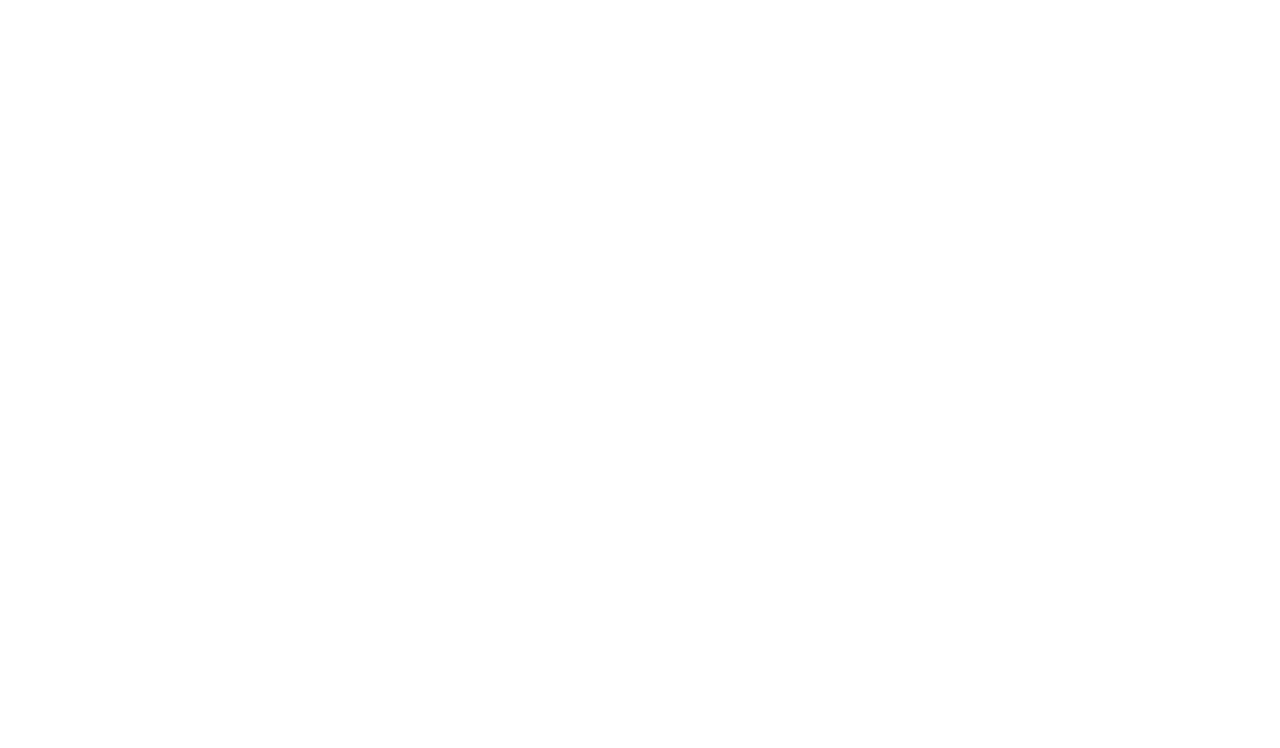
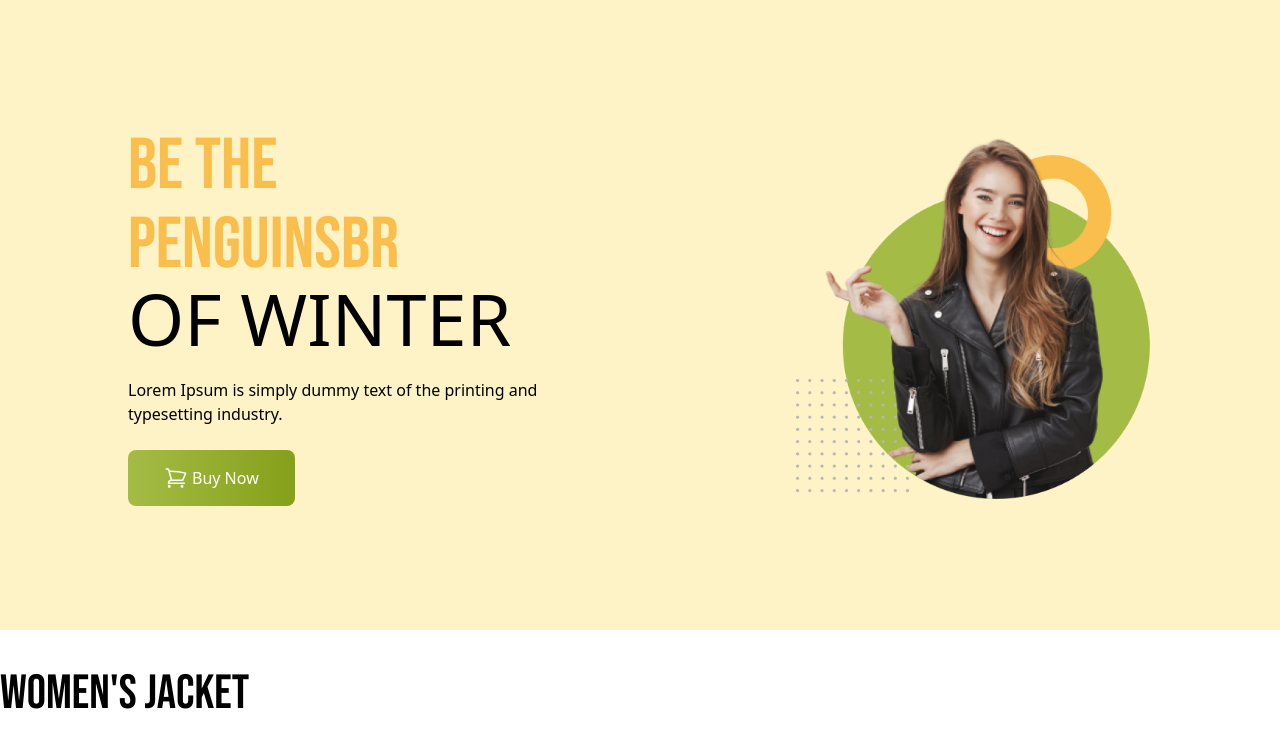
Before and after one commit to Afik-Hassan/penguin-fashion, a plain HTML site: page index.html in a window 1280 px wide. Drawn offline with nearby package versions, Linux system fonts and the light colour scheme.

Commit message:
Finished header

```diff
--- a/index.html
+++ b/index.html
@@ -5,8 +5,40 @@
     <meta name="viewport" content="width=device-width, initial-scale=1.0">
     <title>penguin fashion</title>
     <script src="https://cdn.tailwindcss.com"></script>
+    <link rel="preconnect" href="https://fonts.googleapis.com">
+<link rel="preconnect" href="https://fonts.gstatic.com" crossorigin>
+<link href="https://fonts.googleapis.com/css2?family=Bebas+Neue&display=swap" rel="stylesheet">
+    <style>
+        .font-bebas{
+            font-family: 'Bebas Neue', sans-serif;}
+    </style>
 </head>
+    <header class="bg-amber-100 py-28 md:py-28">
+        <div class="flex flex-col justify-center items-center  md:mx-32 md:flex-row  ">
+            <div class=" md:mr-60">
+                <h1 class="text-7xl uppercase py-3"> <span class="text-[#FABE4C] font-bebas">Be the Penguinsbr </span><br>of Winter</h1>
+                <p class="py-3">Lorem Ipsum is simply dummy text of the printing
+                    and typesetting industry.</p>
+                    <button class=" my-3 py-4 px-9 border-solid bg-gradient-to-r from-[#A4BC46] to-[#85A019] rounded-lg text-white font-medium flex gap-1"><svg xmlns="http://www.w3.org/2000/svg" fill="none" viewBox="0 0 24 24" stroke-width="1.5" stroke="currentColor" class="w-6 h-6">
+                        <path stroke-linecap="round" stroke-linejoin="round" d="M2.25 3h1.386c.51 0 .955.343 1.087.835l.383 1.437M7.5 14.25a3 3 0 00-3 3h15.75m-12.75-3h11.218c1.121-2.3 2.1-4.684 2.924-7.138a60.114 60.114 0 00-16.536-1.84M7.5 14.25L5.106 5.272M6 20.25a.75.75 0 11-1.5 0 .75.75 0 011.5 0zm12.75 0a.75.75 0 11-1.5 0 .75.75 0 011.5 0z" />
+                      </svg>
+                      Buy Now</button>
+            </div>
+            <div>
+                <img src="/images/model.png" alt="" class="">
+            </div>
+        </div>
+    </header>
+
+
 <body>
 
+                                        <!-- womem's jacket section -->
+
+    <main>
+        <section class="max-w-screen-xl mx-auto font-bebas my-10 text-5xl">
+            <h3>Women's Jacket</h3>
+        </section>
+    </main>
 </body>
 </html>
```
Also changed, not shown: 1 other file.
